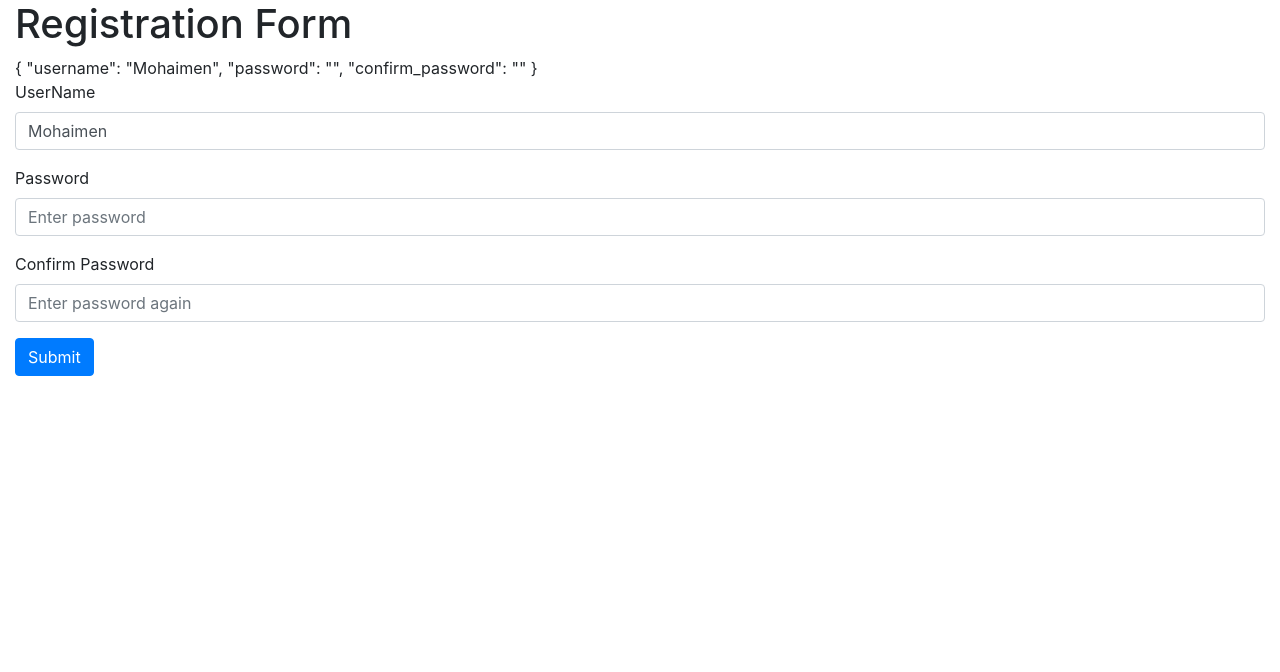
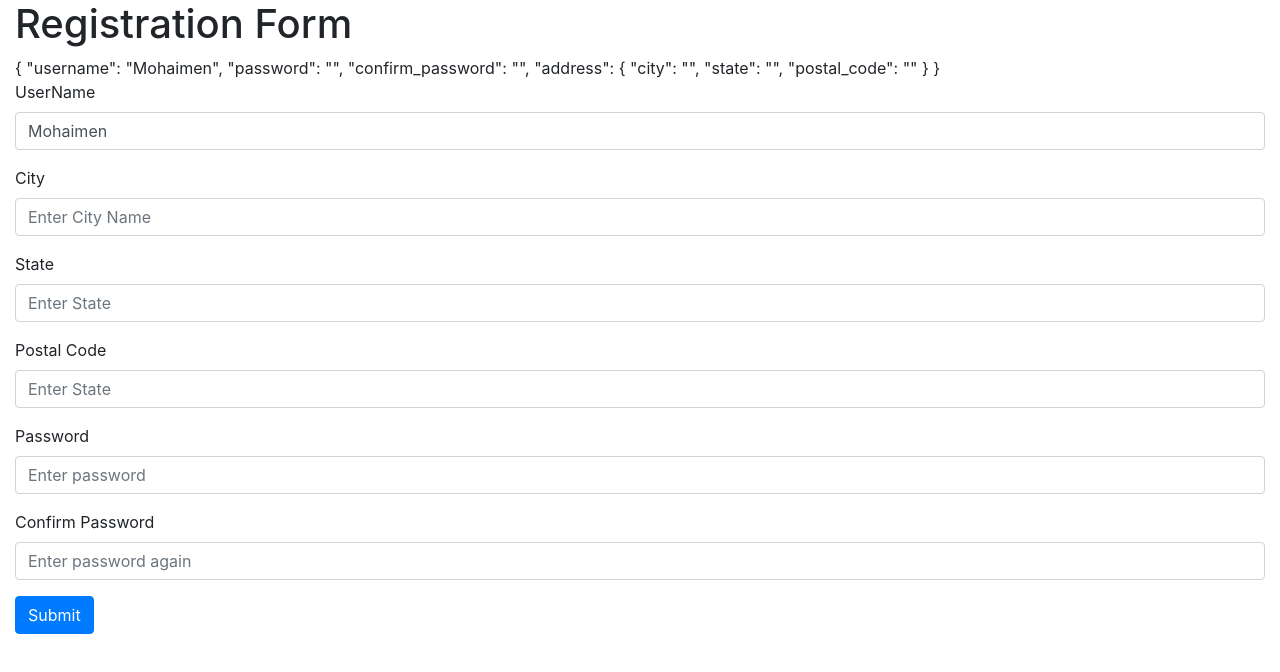
Before and after one commit to mohaimenkhalid/Angular_Reactive_Form, an Angular app: page / in a window 1280 px wide. Shown: the top 672 px of the page. Built offline with nearby package versions, Linux system fonts and the light colour scheme.

Commit message:
Nesting From Froup

```diff
--- a/src/app/app.component.html
+++ b/src/app/app.component.html
@@ -5,6 +5,23 @@
     <div class="form-group">
       <label>UserName</label>
       <input type="text" name="username" formControlName="username" placeholder="Enter username" class="form-control">
+    </div>
+
+    <div formGroupName="address">
+      <div class="form-group">
+        <label>City</label>
+        <input type="text" name="city" formControlName="city" placeholder="Enter City Name" class="form-control">
+      </div>
+
+      <div class="form-group">
+        <label>State</label>
+        <input type="text" name="state" formControlName="state" placeholder="Enter State" class="form-control">
+      </div>
+
+      <div class="form-group">
+        <label>Postal Code</label>
+        <input type="text" name="postal_code" formControlName="postal_code" placeholder="Enter State" class="form-control">
+      </div>
     </div>
 
     <div class="form-group">
--- a/src/app/app.component.ts
+++ b/src/app/app.component.ts
@@ -11,5 +11,10 @@ export class AppComponent {
       username: new FormControl('Mohaimen'),
       password: new FormControl(''),
       confirm_password: new FormControl(''),
+      address: new FormGroup({
+          city: new FormControl(''),
+          state: new FormControl(''),
+          postal_code: new FormControl(''),
+        })
   });
 }
```
